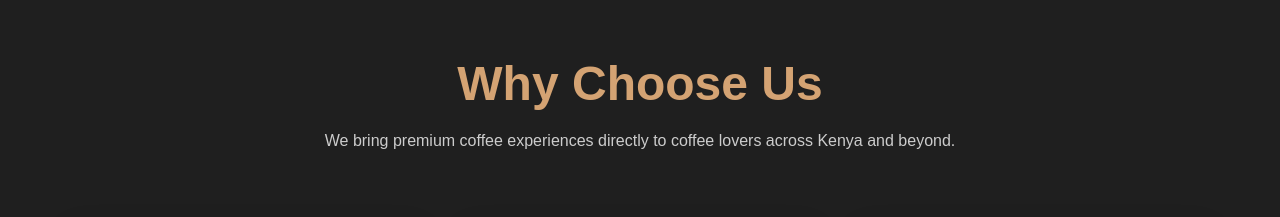
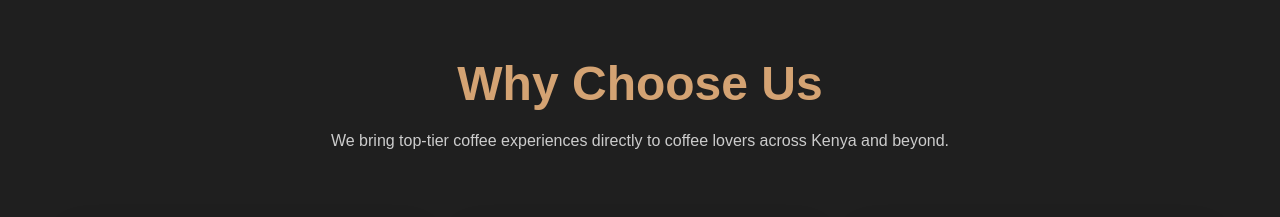
Before and after one commit to Dale1-stack/coffee-admin-dashboard, a React (Vite) app: page / in a window 1280 px wide. Shown: the part 840-1057 px from the top of the page. Built offline with nearby package versions, Linux system fonts and the light colour scheme; no server answers.

Commit message:
Final Commit

```diff
--- a/src/components/WhyUs.jsx
+++ b/src/components/WhyUs.jsx
@@ -11,7 +11,7 @@ function WhyUs() {
         <h2>Why Choose Us</h2>
 
         <p>
-          We bring premium coffee experiences
+          We bring top-tier coffee experiences
           directly to coffee lovers across
           Kenya and beyond.
         </p>
```
